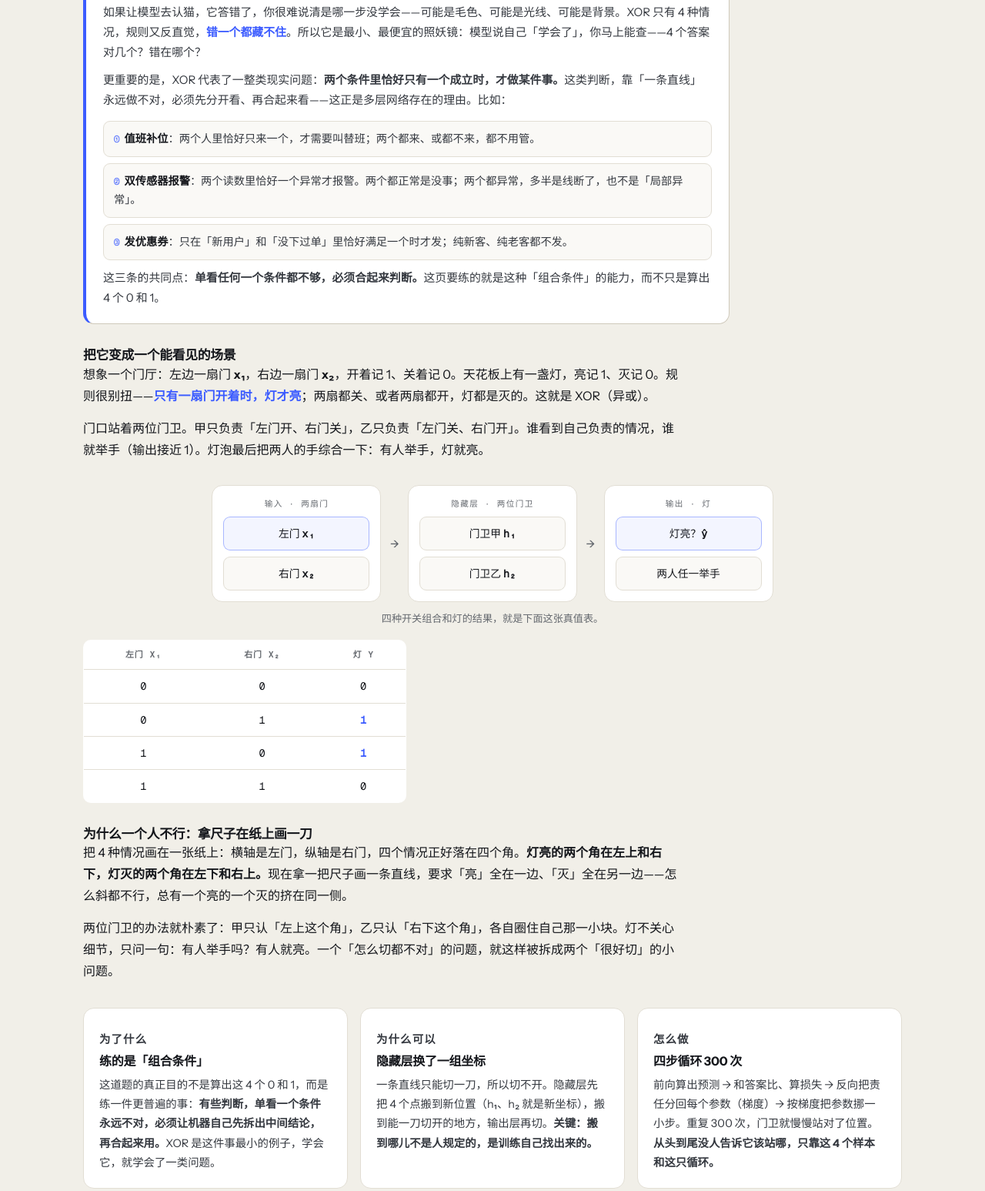
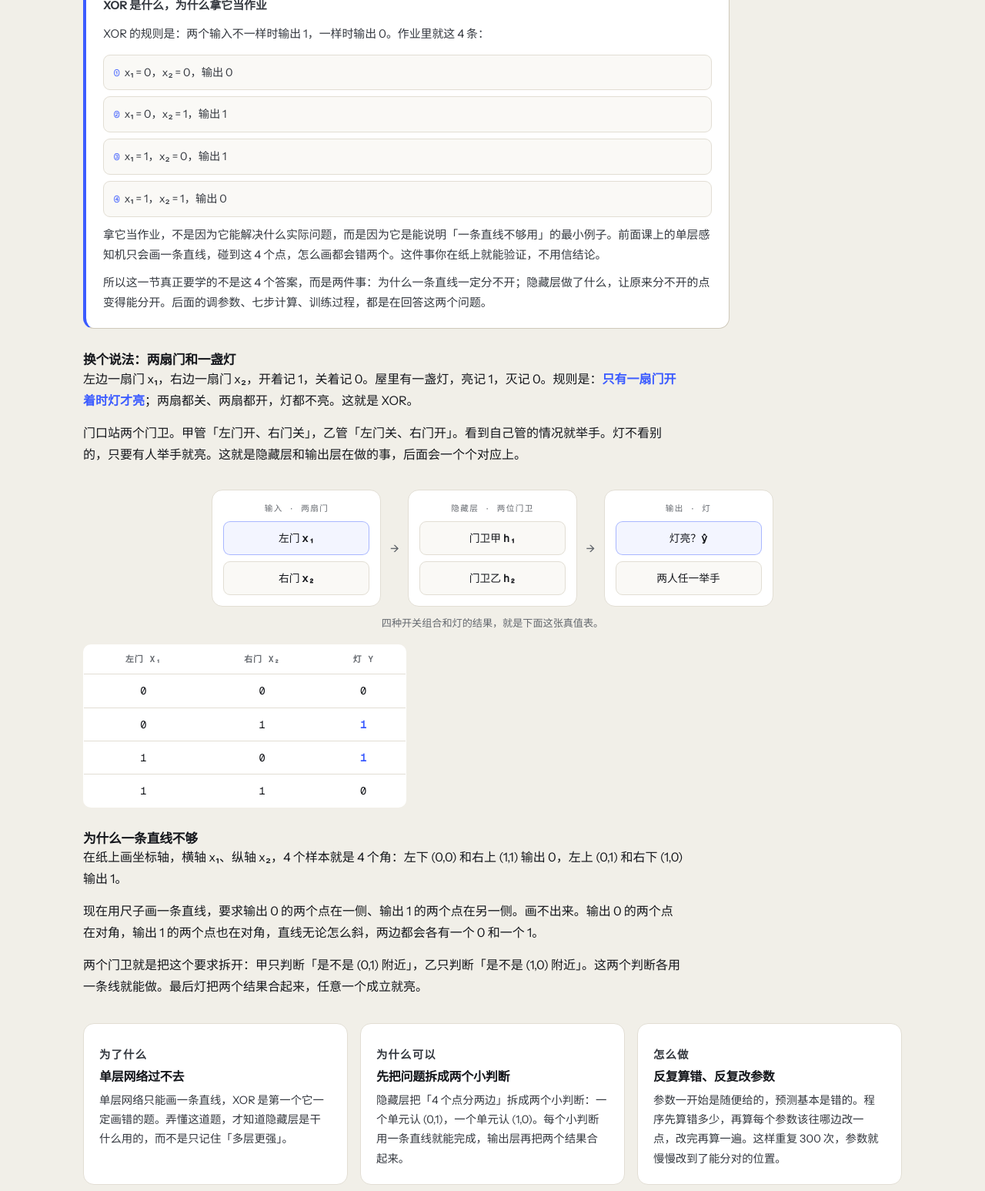
Before and after one commit to STqingfengOwO/agent-portfolio, a plain HTML site: page mlp.html in a window 1280 px wide. Shown: the part 801-2348 px from the top of the page at 77% size. Drawn offline with Linux system fonts and the light colour scheme.

Commit message:
Rewrite MLP page: story, manual tuning, seven steps, one Adam step, full training

```diff
--- a/mlp.html
+++ b/mlp.html
@@ -425,7 +425,7 @@
   <div class="wrap hero__inner">
     <p class="hero__kicker">Homework 02 · 第二次作业 / 第 15 节</p>
     <h1 class="hero__title">MLP 是怎么学会 XOR 的</h1>
-    <p class="hero__lead">XOR 不是玩具题，而是检验「多层网络到底比一条直线强在哪」的最小实验。这页从两扇门的小故事出发，先手动调参数，再把一次计算拆成七步，然后只走一步梯度，最后看完整 300 轮训练。所有数字都是浏览器里现算的。</p>
+    <p class="hero__lead">这页讲一个 2-2-1 的 MLP 怎么学会 XOR。顺序是：先看题目和故事，再手动调 9 个参数，然后把一次计算拆成七步，走一步 Adam 更新，最后看 300 轮完整训练。页面上的数字都是浏览器现算的。</p>
     <div class="hero__meta">
       <span class="chip chip--dark">2 → 2 → 1</span>
       <span class="chip chip--dark">4 个 XOR 样本</span>
@@ -466,25 +466,26 @@
       <div class="section__head">
         <p class="eyebrow">01 / 背景与故事</p>
         <h2>两扇门、两位门卫、一盏灯</h2>
-        <p>XOR 不是一道玩具题，它是一块最小的试金石：只有 4 种情况，模型有没有真学会，一眼就能看出来。</p>
+        <p>这一节要弄明白的是一件事：为什么单层网络做不对 XOR，加了隐藏层之后为什么就对了。只有 4 个数据点，可以自己在纸上画。</p>
       </div>
 
       <div class="why">
-        <p class="why__q">先说清楚：为什么偏偏拿 XOR 当这道题的题目？</p>
-        <p>如果让模型去认猫，它答错了，你很难说清是哪一步没学会——可能是毛色、可能是光线、可能是背景。XOR 只有 4 种情况，规则又反直觉，<mark class="key">错一个都藏不住</mark>。所以它是最小、最便宜的照妖镜：模型说自己「学会了」，你马上能查——4 个答案对几个？错在哪个？</p>
-        <p>更重要的是，XOR 代表了一整类现实问题：<b>两个条件里恰好只有一个成立时，才做某件事。</b>这类判断，靠「一条直线」永远做不对，必须先分开看、再合起来看——这正是多层网络存在的理由。比如：</p>
+        <p class="why__q">XOR 是什么，为什么拿它当作业</p>
+        <p>XOR 的规则是：两个输入不一样时输出 1，一样时输出 0。作业里就这 4 条：</p>
         <ul class="why-list">
-          <li><i>①</i><b>值班补位</b>：两个人里恰好只来一个，才需要叫替班；两个都来、或都不来，都不用管。</li>
-          <li><i>②</i><b>双传感器报警</b>：两个读数里恰好一个异常才报警。两个都正常是没事；两个都异常，多半是线断了，也不是「局部异常」。</li>
-          <li><i>③</i><b>发优惠券</b>：只在「新用户」和「没下过单」里恰好满足一个时才发；纯新客、纯老客都不发。</li>
+          <li><i>①</i>x₁ = 0，x₂ = 0，输出 0</li>
+          <li><i>②</i>x₁ = 0，x₂ = 1，输出 1</li>
+          <li><i>③</i>x₁ = 1，x₂ = 0，输出 1</li>
+          <li><i>④</i>x₁ = 1，x₂ = 1，输出 0</li>
         </ul>
-        <p>这三条的共同点：<b>单看任何一个条件都不够，必须合起来判断。</b>这页要练的就是这种「组合条件」的能力，而不只是算出 4 个 0 和 1。</p>
+        <p>拿它当作业，不是因为它能解决什么实际问题，而是因为它是能说明「一条直线不够用」的最小例子。前面课上的单层感知机只会画一条直线，碰到这 4 个点，怎么画都会错两个。这件事你在纸上就能验证，不用信结论。</p>
+        <p>所以这一节真正要学的不是这 4 个答案，而是两件事：为什么一条直线一定分不开；隐藏层做了什么，让原来分不开的点变得能分开。后面的调参数、七步计算、训练过程，都是在回答这两个问题。</p>
       </div>
 
       <div class="prose" style="margin-top:30px">
-        <h3>把它变成一个能看见的场景</h3>
-        <p>想象一个门厅：左边一扇门 <b>x₁</b>，右边一扇门 <b>x₂</b>，开着记 1、关着记 0。天花板上有一盏灯，亮记 1、灭记 0。规则很别扭——<mark class="key">只有一扇门开着时，灯才亮</mark>；两扇都关、或者两扇都开，灯都是灭的。这就是 XOR（异或）。</p>
-        <p>门口站着两位门卫。甲只负责「左门开、右门关」，乙只负责「左门关、右门开」。谁看到自己负责的情况，谁就举手（输出接近 1）。灯泡最后把两人的手综合一下：有人举手，灯就亮。</p>
+        <h3>换个说法：两扇门和一盏灯</h3>
+        <p>左边一扇门 x₁，右边一扇门 x₂，开着记 1，关着记 0。屋里有一盏灯，亮记 1，灭记 0。规则是：<mark class="key">只有一扇门开着时灯才亮</mark>；两扇都关、两扇都开，灯都不亮。这就是 XOR。</p>
+        <p>门口站两个门卫。甲管「左门开、右门关」，乙管「左门关、右门开」。看到自己管的情况就举手。灯不看别的，只要有人举手就亮。这就是隐藏层和输出层在做的事，后面会一个个对应上。</p>
       </div>
 
       <div class="story-map" aria-hidden="true">
@@ -521,28 +522,29 @@
       </div>
 
       <div class="prose" style="margin-top:30px">
-        <h3>为什么一个人不行：拿尺子在纸上画一刀</h3>
-        <p>把 4 种情况画在一张纸上：横轴是左门，纵轴是右门，四个情况正好落在四个角。<b>灯亮的两个角在左上和右下，灯灭的两个角在左下和右上。</b>现在拿一把尺子画一条直线，要求「亮」全在一边、「灭」全在另一边——怎么斜都不行，总有一个亮的一个灭的挤在同一侧。</p>
-        <p>两位门卫的办法就朴素了：甲只认「左上这个角」，乙只认「右下这个角」，各自圈住自己那一小块。灯不关心细节，只问一句：有人举手吗？有人就亮。一个「怎么切都不对」的问题，就这样被拆成两个「很好切」的小问题。</p>
+        <h3>为什么一条直线不够</h3>
+        <p>在纸上画坐标轴，横轴 x₁、纵轴 x₂，4 个样本就是 4 个角：左下 (0,0) 和右上 (1,1) 输出 0，左上 (0,1) 和右下 (1,0) 输出 1。</p>
+        <p>现在用尺子画一条直线，要求输出 0 的两个点在一侧、输出 1 的两个点在另一侧。画不出来。输出 0 的两个点在对角，输出 1 的两个点也在对角，直线无论怎么斜，两边都会各有一个 0 和一个 1。</p>
+        <p>两个门卫就是把这个要求拆开：甲只判断「是不是 (0,1) 附近」，乙只判断「是不是 (1,0) 附近」。这两个判断各用一条线就能做。最后灯把两个结果合起来，任意一个成立就亮。</p>
       </div>
 
       <div class="qa-grid">
         <article class="qa">
           <p class="eyebrow">为了什么</p>
-          <h3>练的是「组合条件」</h3>
-          <div class="tone-plain"><span class="tone-label">通俗版</span><p>这道题的真正目的不是算出这 4 个 0 和 1，而是练一件更普遍的事：<b>有些判断，单看一个条件永远不对，必须让机器自己先拆出中间结论，再合起来用。</b>XOR 是这件事最小的例子，学会它，就学会了一类问题。</p></div>
+          <h3>单层网络过不去</h3>
+          <div class="tone-plain"><span class="tone-label">通俗版</span><p>单层网络只能画一条直线，XOR 是第一个它一定画错的题。弄懂这道题，才知道隐藏层是干什么用的，而不是只记住「多层更强」。</p></div>
           <div class="tone-strict"><span class="tone-label">严谨版</span><p>XOR 是线性不可分的布尔函数，任何单层线性模型都无法零误差拟合。把它作为最小基准，可以检验模型是否具备至少一层非线性特征变换能力。</p></div>
         </article>
         <article class="qa">
           <p class="eyebrow">为什么可以</p>
-          <h3>隐藏层换了一组坐标</h3>
-          <div class="tone-plain"><span class="tone-label">通俗版</span><p>一条直线只能切一刀，所以切不开。隐藏层先把 4 个点搬到新位置（h₁、h₂ 就是新坐标），搬到能一刀切开的地方，输出层再切。<b>关键：搬到哪儿不是人规定的，是训练自己找出来的。</b></p></div>
+          <h3>先把问题拆成两个小判断</h3>
+          <div class="tone-plain"><span class="tone-label">通俗版</span><p>隐藏层把「4 个点分两边」拆成两个小判断：一个单元认 (0,1)，一个单元认 (1,0)。每个小判断用一条直线就能完成，输出层再把两个结果合起来。</p></div>
           <div class="tone-strict"><span class="tone-label">严谨版</span><p>隐藏层计算 h = σ(Wx + b)，把输入映射到新的特征空间。只要隐藏单元足够，这个映射可以把 XOR 的四个样本送到线性可分的位置，输出层只需在新空间里确定一个线性判别面。</p></div>
         </article>
         <article class="qa">
           <p class="eyebrow">怎么做</p>
-          <h3>四步循环 300 次</h3>
-          <div class="tone-plain"><span class="tone-label">通俗版</span><p>前向算出预测 → 和答案比、算损失 → 反向把责任分回每个参数（梯度）→ 按梯度把参数挪一小步。重复 300 次，门卫就慢慢站对了位置。<b>从头到尾没人告诉它该站哪，只靠这 4 个样本和这只循环。</b></p></div>
+          <h3>反复算错、反复改参数</h3>
+          <div class="tone-plain"><span class="tone-label">通俗版</span><p>参数一开始是随便给的，预测基本是错的。程序先算错多少，再算每个参数该往哪边改一点，改完再算一遍。这样重复 300 次，参数就慢慢改到了能分对的位置。</p></div>
           <div class="tone-strict"><span class="tone-label">严谨版</span><p>前向传播得到 logits 与概率；以二元交叉熵为损失；反向传播用链式法则求各参数偏导；Adam 依据一阶、二阶矩估计做自适应步长更新。整批 4 个样本每轮更新一次。</p></div>
         </article>
       </div>
@@ -554,7 +556,7 @@
       <div class="section__head">
         <p class="eyebrow">02 / 手动调参</p>
         <h2>先亲手拧一遍这 9 个旋钮</h2>
-        <p>训练之前，先自己调。每个滑杆对应一个可学习参数，拖动时右边的网络、决策边界、隐藏层坐标会立刻重算。<b>目标只有一个：让 4 个点都被自己颜色的区域包住。</b>试两下就会发现，瞎调基本分不开——这正是需要训练的原因。</p>
+        <p>训练之前先自己调。每个滑杆对应一个参数，拖动时右边的网络和两张图会立刻重算。目标是让 4 个点都落在自己颜色的区域里。随便拖几下就能感觉到，凑出正确的形状并不容易。</p>
       </div>
 
       <div class="manual-grid">
```
